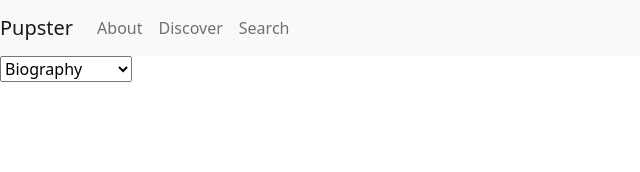
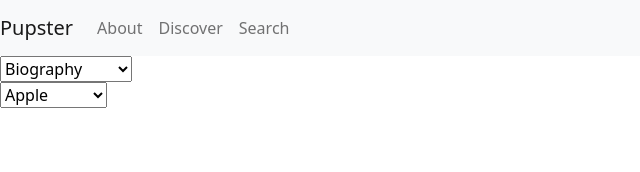
Before and after one commit to leanndemetro/netflix-tinder, a React (Create React App) app: page /genre in a window 1280 px wide. Shown: the top 172 px of the page, without its empty margins (0-640 px from the left). Built offline with nearby package versions, Linux system fonts and the light colour scheme.

Commit message:
provider dropdown built out, state updated according to user selection value and logged to the console, currently rendered via /Genre route

```diff
--- a/src/components/Genre/index.js
+++ b/src/components/Genre/index.js
@@ -1,4 +1,6 @@
 import React, { useState } from 'react';
+import './style.css'
+import Provider from '../Provider';
 
 function Genre() {
   // Declare a new state variable, which we'll call "count"
@@ -9,7 +11,7 @@ console.log(genre);
 
   return (
     <div>
-      <select
+      <select className="genreDropdown"
       value={genre}
       onChange={e => setGenre(e.currentTarget.value)}>
             <option value="1">Biography</option>
@@ -41,6 +43,8 @@ console.log(genre);
             <option value="10764">Reality</option>
             <option value="10767">Talk Show</option>
           </select>
+
+          <Provider />
     </div>
   );
 }
--- a/src/components/Genre/style.css
+++ b/src/components/Genre/style.css
@@ -0,0 +1,3 @@
+.genreDropdown {
+    float: bottom;
+}
--- /dev/null
+++ b/src/components/Provider/index.js
@@ -0,0 +1,31 @@
+import React, { useState } from 'react';
+import './style.css'
+
+function Provider() {
+
+  const [provider, setProvider] = useState("");
+console.log(provider);
+
+
+
+  return (
+    <div>
+      <select className="providerDropdown"
+      value={provider}
+      onChange={e => setProvider(e.currentTarget.value)}>
+            <option value="apple">Apple</option>
+            <option value="disney">Disney</option>
+            <option value="hbo">Hbo</option>
+            <option value="hulu">Hulu</option>
+            <option value="mubi">Mubi</option>
+            <option value="netflix">Netflix</option>
+            <option value="paramount">Paramount</option>
+            <option value="peacock">Peacock</option>
+            <option value="showtime">Showtime</option>
+            <option value="starz">Starz</option>
+          </select>
+    </div>
+  );
+}
+
+export default Provider;
```
Also changed, not shown: src/components/Provider/style.css (added).
